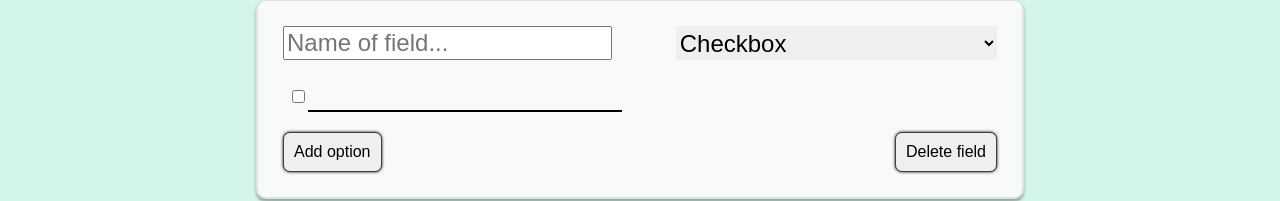
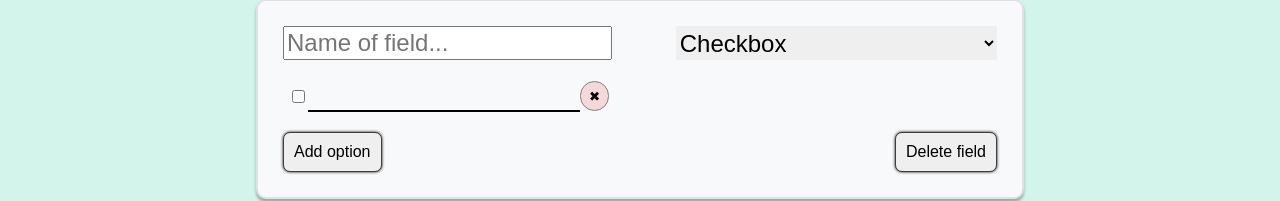
Before and after one commit to third-team/forms-fe, a React (Create React App) app: page / in a window 1280 px wide. Shown: the part 117-318 px from the top of the page. Built offline with nearby package versions, Linux system fonts and the light colour scheme.

Commit message:
Add logic for option removing

```diff
--- a/src/Components/Field/Field.jsx
+++ b/src/Components/Field/Field.jsx
@@ -29,8 +29,8 @@ export default function Field() {
 				</select>
 			</div>
 
-			{options.map((item) => (
-				<Option key={item.id} answerType={answerType} />
+			{options.map((item, index) => (
+				<Option key={item.id} answerType={answerType} index={index} setOptions={setOptions} />
 			))}
 
 			<div className='button-line'>
--- a/src/Components/Field/Option.jsx
+++ b/src/Components/Field/Option.jsx
@@ -1,10 +1,15 @@
 import './Option.scss';
 
-export default function Option({ answerType }) {
+export default function Option({ answerType, index, setOptions }) {
+	const removeOption = () => {
+		setOptions((prevList) => prevList.filter((_, ind) => ind !== index));
+	};
+
 	return (
 		<div className='option'>
 			<input type={answerType} className='option-control' />
 			<input type='text' className='option-input' />
+			<input type='button' value='&#10006;' onClick={removeOption} className='delete-button' />
 		</div>
 	);
 }
--- a/src/Components/Field/Option.scss
+++ b/src/Components/Field/Option.scss
@@ -1,4 +1,6 @@
 .option {
+	width: 45%;
+
 	display: flex;
 	align-items: center;
 
@@ -7,6 +9,8 @@
 }
 
 .option-input {
+	width: 85%;
+
 	border: 0;
 	border-bottom: 2px solid black;
 
@@ -18,3 +22,24 @@
 .option-input:focus {
 	outline: none;
 }
+
+.delete-button {
+	width: 30px;
+	height: 30px;
+
+	padding: 0;
+	margin: 0 auto;
+
+	display: flex;
+	justify-content: center;
+	align-items: center;
+
+	background-color: #f8d7da;
+
+	border: 1px solid gray;
+	border-radius: 15px;
+}
+
+.delete-button:focus {
+	outline: none;
+}
```
